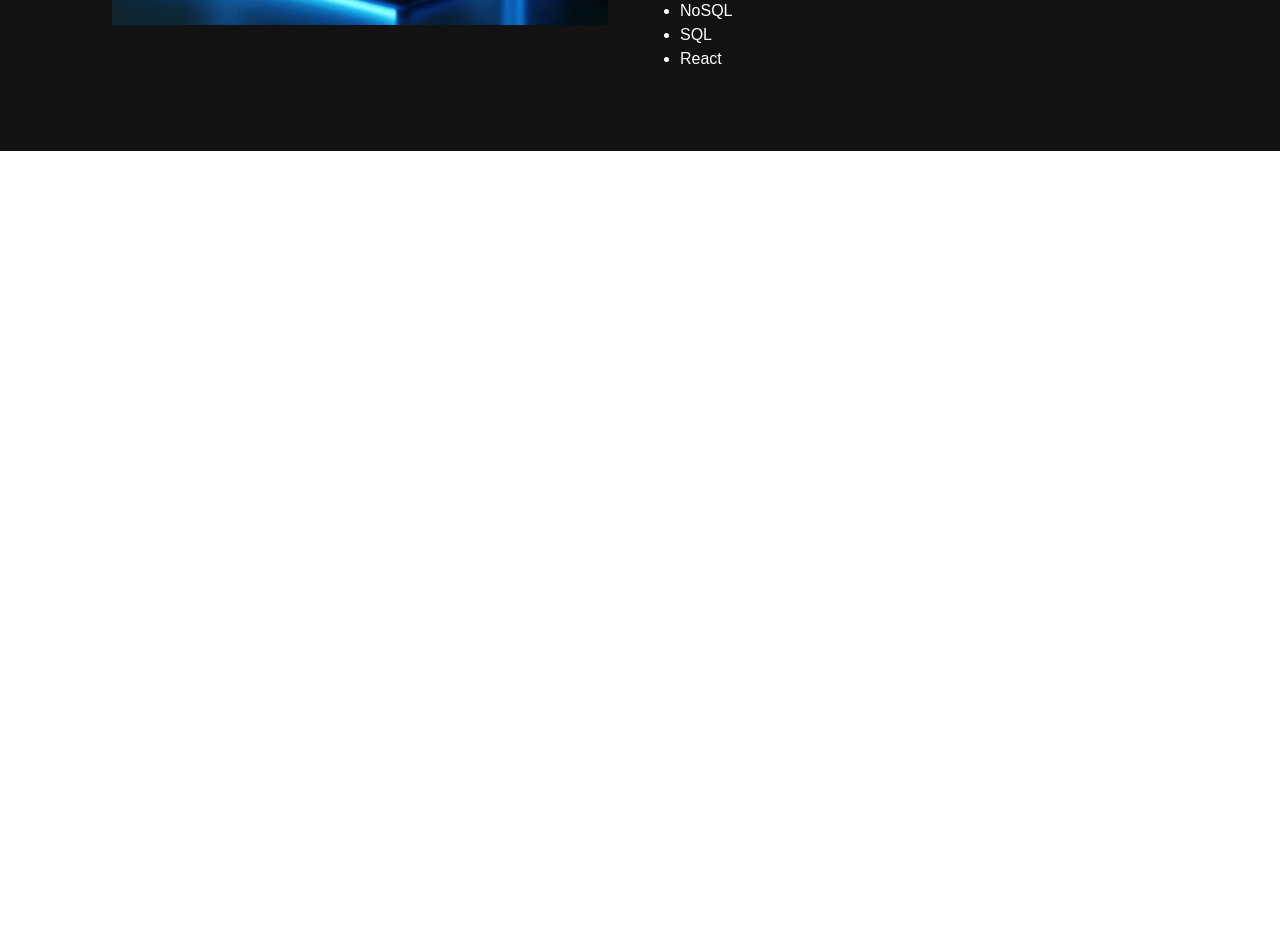
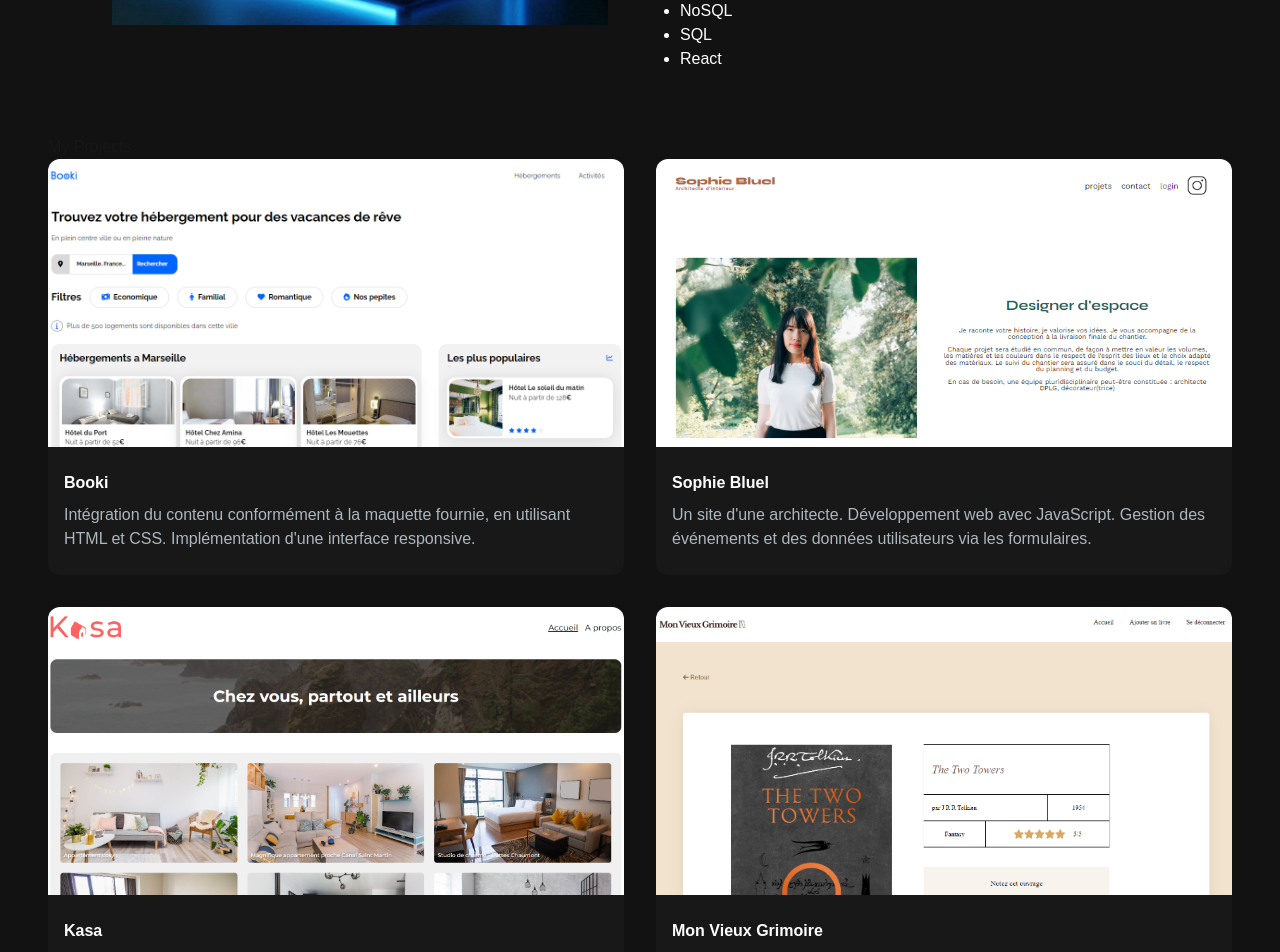
Before and after one commit to xpatk/portfolio, a Next.js app: page / in a window 1280 px wide. Shown: the part 1020-1972 px from the top of the page. Before the commit the page ends 1171 px from the top, so only its background shows below. Built offline with nearby package versions, Linux system fonts and the light colour scheme.

Commit message:
styled buttons and projects section - projectcard

```diff
--- a/app/components/ProfileSection.jsx
+++ b/app/components/ProfileSection.jsx
@@ -38,10 +38,10 @@ const ProfileSection = () => {
             eiusmod tempor incididunt ut labore et dolore magna aliqua.
           </p>
           <div>
-            <button className="px-6 py-3 w-full sm:w-fit rounded-full mr-4 bg-gradient-to-r from-gray-800 via-blue-700 to-gray-900 hover:bg-slate-200 text-white">
+            <button className="px-6 py-3 w-full sm:w-fit rounded-full mr-4 bg-gradient-to-r from-gray-400 to-blue-700 hover:from-gray-600 hover:to-blue-900 text-white">
               Embauchez-moi
             </button>
-            <button className="px-1 py-1 w-full sm:w-fit rounded-full bg-gradient-to-r from-gray-800 via-blue-700 to-gray-900 hover:bg-slate-800 text-white  mt-3">
+            <button className="px-1 py-1 w-full sm:w-fit rounded-full bg-gradient-to-r from-gray-400 to-blue-700 hover:bg-slate-800 text-white  mt-3">
               <span className="block bg-[#121212] hover:bg-slate-800 rounded-full px-5 py-2">
                 Téléchargez le CV
               </span>
--- a/app/components/ProjectCard.jsx
+++ b/app/components/ProjectCard.jsx
@@ -4,12 +4,14 @@ const ProjectCard = ({ imgUrl, title, description }) => {
   return (
     <div>
       <div
-        className="h-52 md:h-72"
+        className="h-72 md:h-92 rounded-t-xl relative group"
         style={{ background: `url(${imgUrl})`, backgroundSize: "cover" }}
-      ></div>
-      <div className="text-white">
-        <h5>{title}</h5>
-        <p>{description}</p>
+      >
+        <div className="overlay absolute top-0 w-full h-full bg-[#181818] bg-opacity-0 hidden group-hover:flex group-hover:bg-opacity-80 transition-all duration-500"></div>
+      </div>
+      <div className="text-white rounded-b-xl bg-[#181818] py-6 px-4">
+        <h5 className="font-xl font-semibold mb-2">{title}</h5>
+        <p className="text-[#ADB7BE]">{description}</p>
       </div>
     </div>
   );
--- a/app/components/ProjectsSection.jsx
+++ b/app/components/ProjectsSection.jsx
@@ -7,7 +7,7 @@ const projectsData = [
     title: "Booki",
     description:
       "Intégration du contenu conformément à la maquette fournie, en utilisant HTML et CSS. Implémentation d'une interface responsive.",
-    image: "",
+    image: "images/1.PNG",
     tag: ["Tous", "Front-end"],
   },
   {
@@ -15,7 +15,7 @@ const projectsData = [
     title: "Sophie Bluel",
     description:
       "Un site d'une architecte. Développement web avec JavaScript. Gestion des événements et des données utilisateurs via les formulaires.",
-    image: "",
+    image: "images/2.PNG",
     tag: ["Tous", "Front-end"],
   },
   {
@@ -23,7 +23,7 @@ const projectsData = [
     title: "Kasa",
     description:
       "Site de location. Développement des éléments d'interface du site grâce à des composants React. Navigation effectuée avec React Router.",
-    image: "",
+    image: "images/3.PNG",
     tag: ["Tous", "Front-end"],
   },
   {
@@ -31,7 +31,7 @@ const projectsData = [
     title: "Mon Vieux Grimoire",
     description:
       "Développement back-end avec Node.js et Express.js. Modélisation logique des données et mise en œuvre des opérations CRUD de manière sécurisée. Stockage des données.",
-    image: "",
+    image: "images/4.PNG",
     tag: ["Tous", "Back-end"],
   },
 ];
@@ -40,7 +40,17 @@ const ProjectsSection = () => {
   return (
     <>
       <h2>My Projects</h2>
-      <div></div>
+      <div className="grid grid-cols-1 md:grid-cols-2 gap-8">
+        {projectsData.map((project) => (
+          <ProjectCard
+            key={project.id}
+            title={project.title}
+            description={project.description}
+            imgUrl={project.image}
+            tags={project.tags}
+          />
+        ))}
+      </div>
     </>
   );
 };
--- a/app/page.js
+++ b/app/page.js
@@ -2,6 +2,7 @@ import Image from "next/image";
 import ProfileSection from "./components/ProfileSection";
 import Navbar from "./components/Navbar";
 import Apropos from "./components/Apropos";
+import ProjectsSection from "./components/ProjectsSection";
 
 export default function Home() {
   return (
@@ -10,6 +11,7 @@ export default function Home() {
       <div className="container mt-24 mx-auto px-12 py-4">
         <ProfileSection />
         <Apropos />
+        <ProjectsSection />
       </div>
     </main>
   );
```
